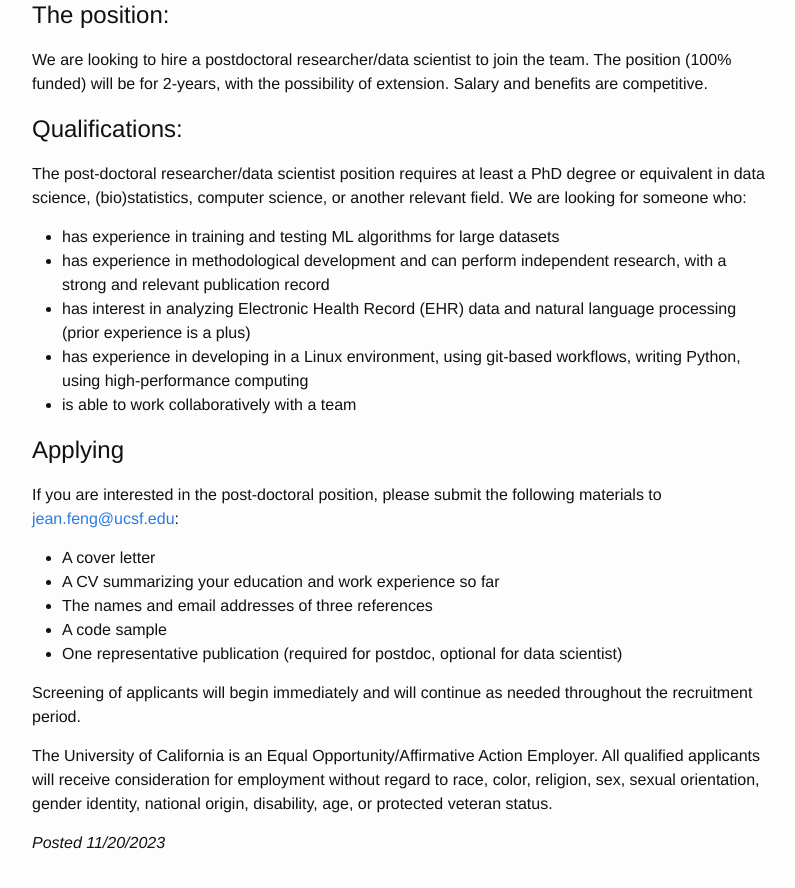
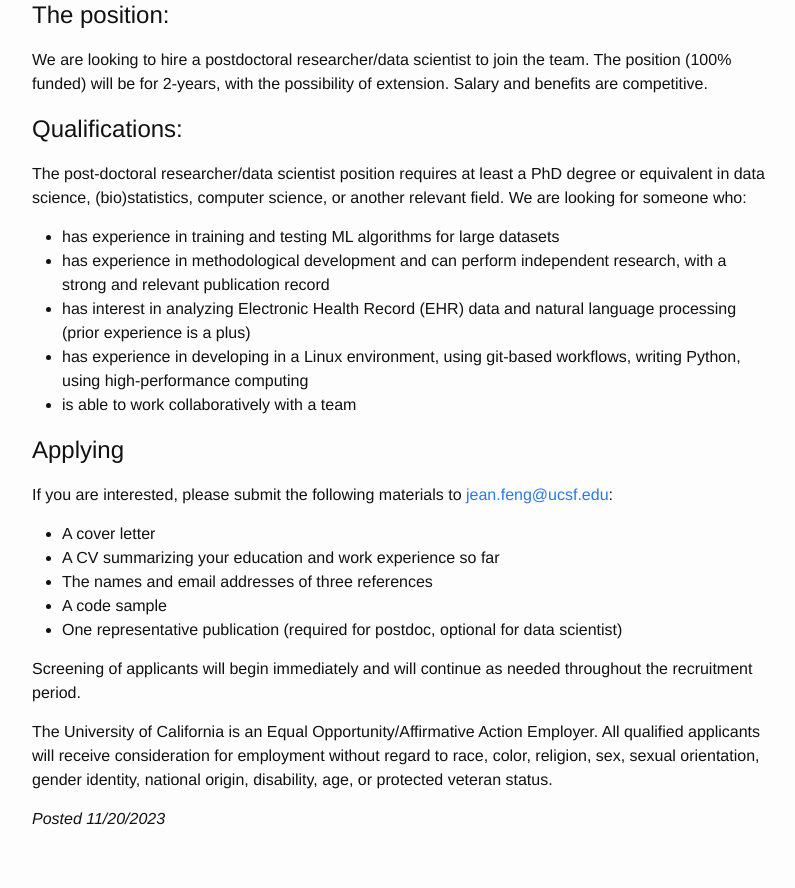
Before and after one commit to jjfeng/jjfeng.github.io, a Jekyll site: the page built from joining.md, in a window 1280 px wide and 900 px high, scrolled down 910 px. Shown: the top 888 px of the window, without its empty margins (238-1033 px from the left). Built offline with Jekyll 4.4.1, drawn with Linux system fonts in a browser that asks for light colours.

Commit message:
update joinig

```diff
--- a/joining.md
+++ b/joining.md
@@ -42,7 +42,7 @@ We are looking for someone who:
 * is able to work collaboratively with a team
 
 ## Applying
-If you are interested in the post-doctoral position, please submit the following materials to
+If you are interested, please submit the following materials to
 <script type="text/javascript" language="javascript">
 <!--
 // Email obfuscator script 2.1 by Tim Williams, University of Arizona
```
